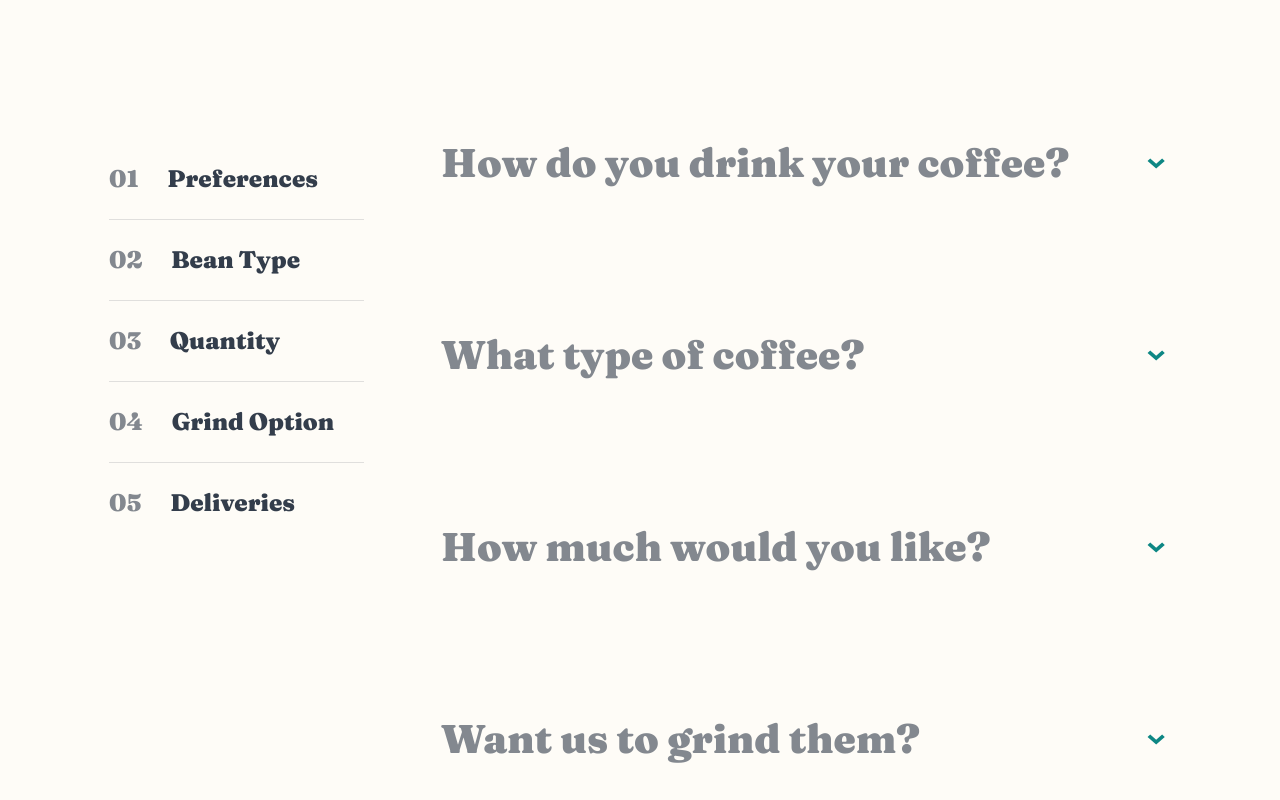
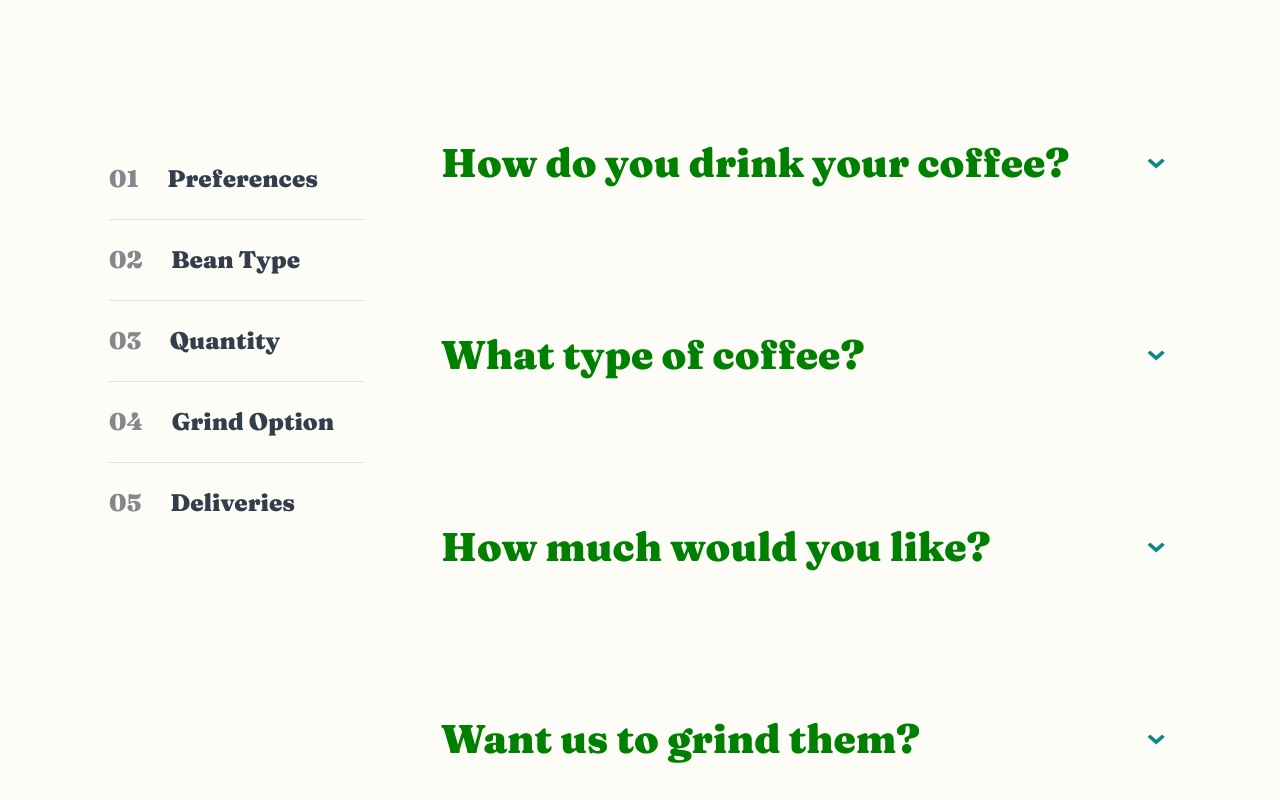
Before and after one commit to ohmymario/coffee-roasters, a Next.js app: page /subscribe in a window 1280 px wide. Shown: the part 1500-2300 px from the top of the page. Built offline with nearby package versions, Linux system fonts and the light colour scheme.

Commit message:
Add - indication that grind is being disabled

```diff
--- a/components/question/Question.js
+++ b/components/question/Question.js
@@ -6,6 +6,7 @@ const Question = props => {
   const {
     name,
     open,
+    disabled,
     question,
     selected,
     selectedAnswer,
@@ -15,7 +16,7 @@ const Question = props => {
   } = props;
 
   return (
-    <QuestionStyles selected={selected} open={open}>
+    <QuestionStyles disabled={disabled} selected={selected} open={open}>
       <div className="question-container">
         <h2>{question}</h2>
         <button type="button" onClick={() => toggleTab(name)}>
--- a/components/question/QuestionStyles.js
+++ b/components/question/QuestionStyles.js
@@ -16,6 +16,7 @@ const QuestionStyles = styled.div`
     align-items: center;
     h2 {
       color: var(--grey);
+      color: ${props => (props.disabled ? `red` : `green`)};
     }
     button {
       border: none;
```
